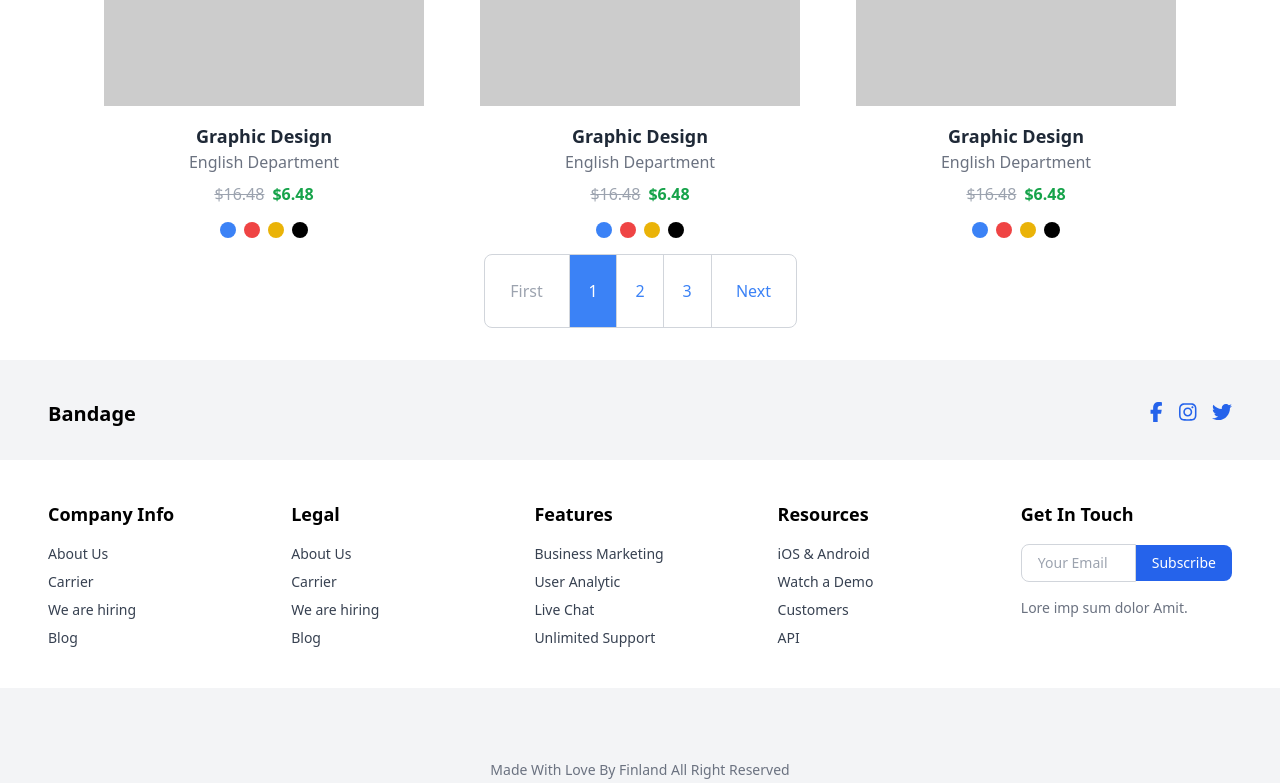
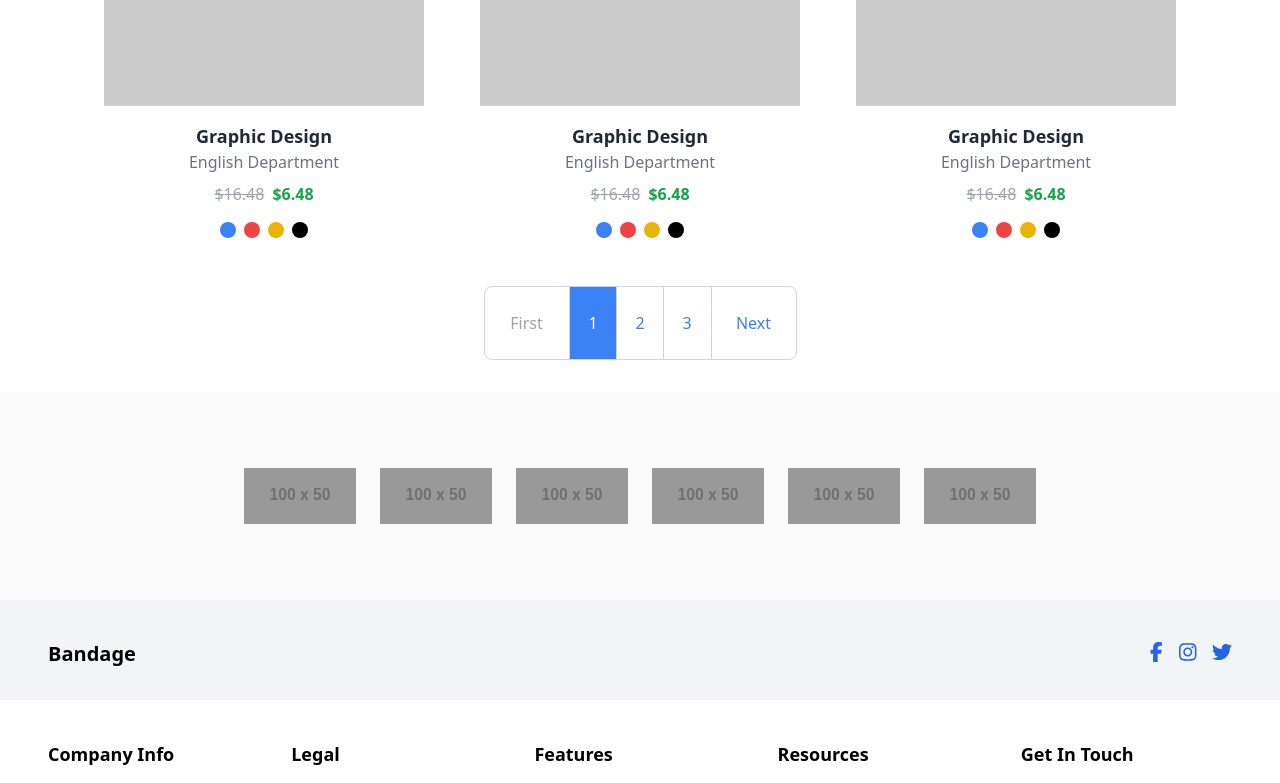
Before and after one commit to OrhanKal/e-commerce, a React app in the folder e-commerce/: page /shop in a window 1280 px wide. Shown: the part 1256-2039 px from the top of the page. Built offline with nearby package versions, Linux system fonts and the light colour scheme; the HTML template or start-up script is replaced by a standard one.

Commit message:
fix LoginGrid

```diff
--- /dev/null
+++ b/e-commerce/src/components/LogoGrid.jsx
@@ -0,0 +1,26 @@
+import React from 'react';
+
+const logos = [
+  "https://via.placeholder.com/100x50", // Placeholder'ları kendi logo URL'lerinizle değiştirebilirsiniz.
+  "https://via.placeholder.com/100x50",
+  "https://via.placeholder.com/100x50",
+  "https://via.placeholder.com/100x50",
+  "https://via.placeholder.com/100x50",
+  "https://via.placeholder.com/100x50",
+];
+
+const LogoGrid = () => {
+  return (
+    <div className="w-full bg-[#FAFAFA] py-8">
+      <div className="container mx-auto flex flex-col items-center gap-8 md:flex-row md:flex-wrap md:justify-center md:gap-6">
+        {logos.map((logo, index) => (
+          <div key={index} className="w-24 h-16 md:w-28 md:h-20 flex items-center justify-center grayscale hover:grayscale-0 transition-all duration-300 ease-in-out">
+            <img src={logo} alt={`logo-${index}`} className="object-contain w-full h-full filter brightness-75" />
+          </div>
+        ))}
+      </div>
+    </div>
+  );
+};
+
+export default LogoGrid;
--- a/e-commerce/src/pages/ShopPage.jsx
+++ b/e-commerce/src/pages/ShopPage.jsx
@@ -4,6 +4,7 @@ import FilterRow from "../components/FilterRow";
 import products from "../data/products";
 import { Link } from 'react-router-dom';
 import Pagination from "../components/Pagination";
+import LogoGrid from "../components/LogoGrid"; // Yeni eklenen LogoGrid bileşeni
 
 const ShopPage = () => {
   const [view, setView] = useState("grid");
@@ -51,6 +52,7 @@ const ShopPage = () => {
   };
 
   return (
+    <>
       <div className="container mx-auto w-full px-4 py-8">
         {/* Breadcrumb */}
         <div className="flex flex-col items-center justify-center text-center px-4 mb-8 md:flex-row md:justify-between">
@@ -93,7 +95,7 @@ const ShopPage = () => {
 
         {/* Ürün Listesi */}
         <div
-        className={`flex flex-wrap justify-center gap-6 ${
+          className={`flex flex-wrap justify-center gap-6 mt-8 ${
             view === "list" ? "flex-col" : ""
           }`}
         >
@@ -101,12 +103,20 @@ const ShopPage = () => {
         </div>
 
         {/* Pagination */}
+        <div className="flex justify-center mt-8">
           <Pagination
             currentPage={currentPage}
             totalPages={totalPages}
             onPageChange={handlePageChange}
           />
         </div>
+      </div>
+
+      {/* Logo Grid */}
+      <div className="w-full bg-[#FAFAFA] py-8">
+        <LogoGrid />
+      </div>
+    </>
   );
 };
 
```
Lines whose indentation alone changed are shown as unchanged.
